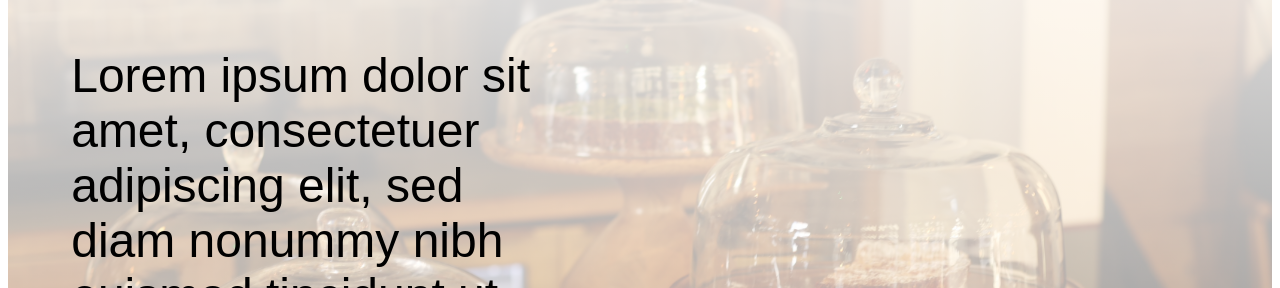
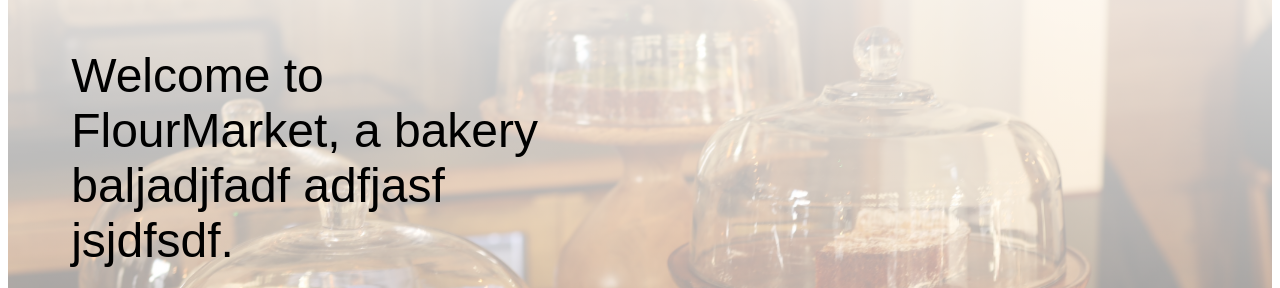
Before and after one commit to mlmanale/flourmarket, a plain HTML site: page index.html in a window 1280 px wide. Shown: the part 81-369 px from the top of the page. Drawn offline with Linux system fonts and the light colour scheme; a web font is replaced by a local one.

```diff
--- a/index.html
+++ b/index.html
@@ -28,9 +28,7 @@
     </div>
     <!--Featured image-->
     <div class = "home-featured-img">
-        <h1>Lorem ipsum dolor sit amet, consectetuer adipiscing elit,
-            sed diam nonummy nibh euismod tincidunt ut laoreet dolore
-            magna aliquam erat volutpat. Ut wisi enim ad </h1>
+        <h1>Welcome to FlourMarket, a bakery baljadjfadf adfjasf jsjdfsdf.  </h1>
         <a href="/pages/hours.html">Visit Us Today!</a>
     </div>
 
```
